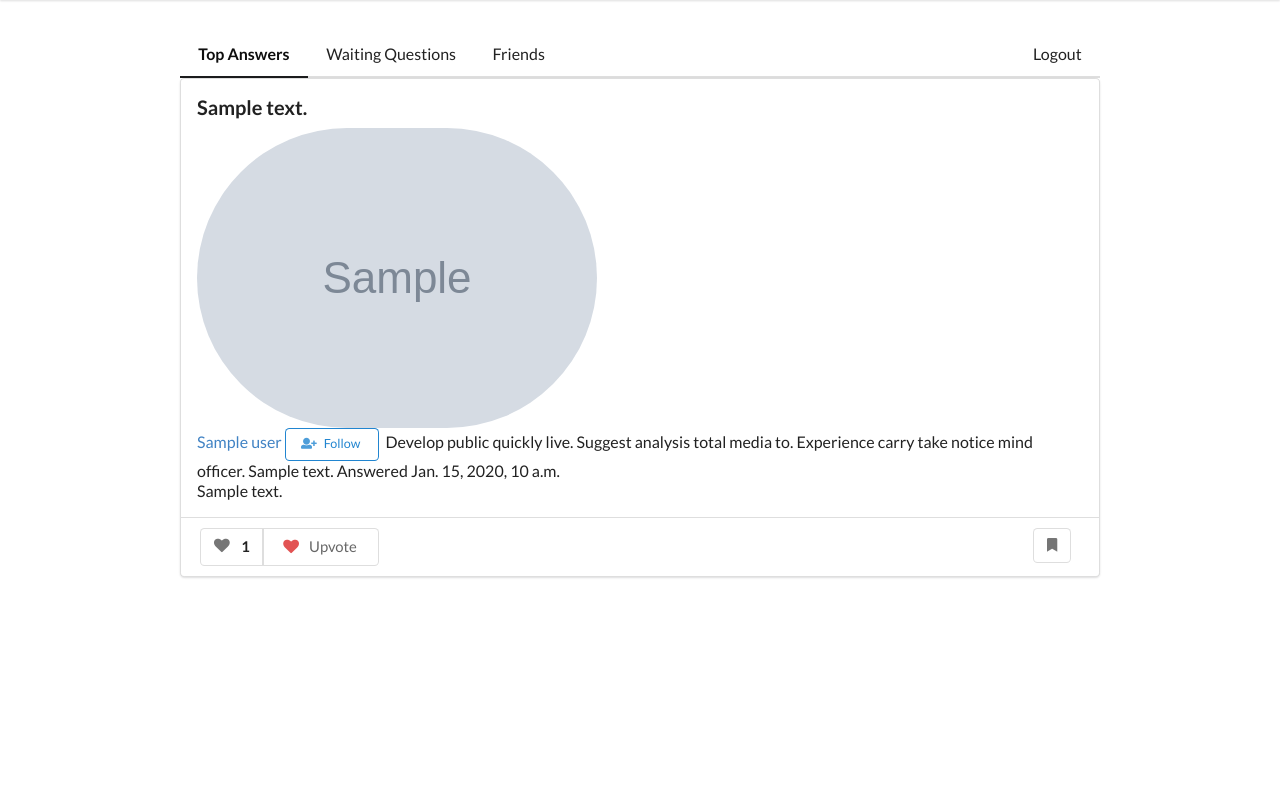
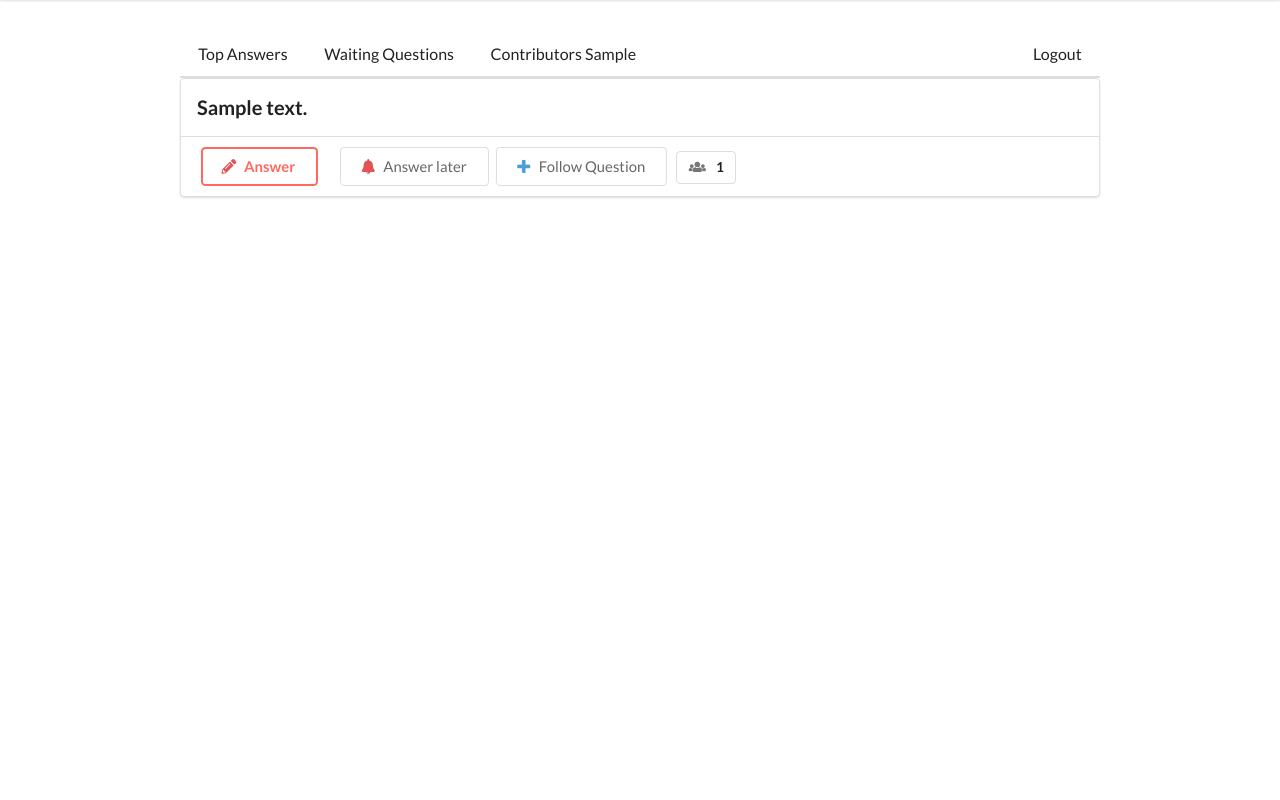
Before and after one commit to NightingaleV/quora_clone_project, a Django app: template quora_clone/templates/topics/topics_detail.html in a window 1280 px wide. Shown: the part 64-864 px from the top of the page. Run offline with Django 3.2, Linux system fonts and the light colour scheme; the template is opened without the code that fills it: most values are stand-ins (such as "Sample title", 1, 10 or a date in 2020); grey boxes marked "Sample" are stand-in pictures; some libraries are stand-ins or nearby versions.

Commit message:
add follow/remind question to feed

```diff
--- a/quora_clone/templates/base.html
+++ b/quora_clone/templates/base.html
@@ -4,6 +4,7 @@
 <head>
     <meta charset="UTF-8">
     <meta name="robots" content="follow"/>
+    <meta name="viewport" content="width=device-width, initial-scale=1">
     <title>
         {% block title %}{% endblock %}
     </title>
--- a/quora_clone/templates/posts/_feed.html
+++ b/quora_clone/templates/posts/_feed.html
@@ -6,49 +6,20 @@
                     <h2 class="header">{{ question.content }}</h2>
                 </div>
             </div>
-            <div class="row answer d-flex">
+            {% if question.answers.all %}
                 {% with question.answers.first as answer %}
-                    <div class="col-12 credits mt-2">
-                        <img class="ui circular image"
-                             src="{{ answer.user.profile_image.url }}"
-                             alt="Profile photography - {{ answer.user }}">
-                        <div class="credentials">
-                            <span class="author"><a href="{% url 'users:profile' alias=answer.user.username %}">{{ answer.user }}</a></span>
-                                <div class="ui basic blue mini follow button">
-                                    <i class="user plus icon"></i> Follow
-                                </div>
-                            <span class="description">Develop public quickly live. Suggest analysis total media to. Experience carry take notice mind officer.</span>
-                            {% if answer.user.description %}
-                                <span class="description">{{ answer.user.description }}</span>
-                            {% endif %}
-                            <span class="created-at">Answered {{ answer.created_at }}</span>
-
-                        </div>
-                    </div>
-                    {% if answer.content|length >= 455 %}
-                        <div class="col-12 text ui accordion">
-                            <div class="title preview">
-                                {{ answer.content|truncatechars:455 }}
-                            </div>
-                            <div class="content">
-                                {{ answer.content }}
-                            </div>
-                        </div>
-                    {% else %}
-                        <div class="col-12 text">
-                            <div class="content">
-                                {{ answer.content }}
-                            </div>
-                        </div>
-                    {% endif %}
-
+                    {% include 'posts/_posts_answer.html' %}
                 {% endwith %}
-            </div>
+            {% endif %}
         </div>
         <div class="ui segment action-bar">
-            {% with question.answers.first as answer %}
-                {% include 'posts/_answer_bottom_bar.html' %}
-            {% endwith %}
+            {% if question.answers.all %}
+                {% with question.answers.first as answer %}
+                    {% include 'posts/_answer_bottom_bar.html' %}
+                {% endwith %}
+            {% else %}
+                {% include 'posts/_question_bottom_bar.html' %}
+            {% endif %}
         </div>
     </div>
 {% endfor %}
--- a/quora_clone/templates/posts/_posts_menu.html
+++ b/quora_clone/templates/posts/_posts_menu.html
@@ -1,12 +1,13 @@
 <div class="ui secondary pointing menu">
-    <a class="active item">
+    <a href="{% url 'topics:detail'  topic_slug=topic.slug %}?display=feed" class="{% if not active_menu %}active{% endif %} item">
         Top Answers
     </a>
-    <a class="item">
+    <a href="{% url 'topics:detail'  topic_slug=topic.slug %}?display=to_answer"
+       class="{% if active_menu == 'to_answer' %}active{% endif %} item">
         Waiting Questions
     </a>
-    <a class="item">
-        Friends
+    <a class="{% if active_menu == 'contributors' %}active{% endif %} item">
+        Contributors {{ active_menu }}
     </a>
     <div class="right menu">
         <a class="ui item">
--- /dev/null
+++ b/quora_clone/templates/posts/_question_bottom_bar.html
@@ -0,0 +1,47 @@
+<div class="row unanswered-question-action-bar">
+    <div class="col-12">
+        {% if user.is_authenticated %}
+            {# ANSWER - to write answer #}
+            <button class="ui small red inverted action answer button" type="button" data-user-id="{{ user.id }}"
+                    data-question-id="{{ question.id }}">
+                <i class="red pencil alternate icon"></i><span class="text">Answer</span>
+            </button>
+            {# ANSWER LATER - reminder #}
+            <button class="ui small basic action answer-later button" type="button" data-user-id="{{ user.id }}"
+                    data-question-id="{{ question.id }}">
+                <i class="red bell {% if user not in question.reminder.all %}outline{% endif %} icon"></i><span
+                    class="text">Answer later</span>
+            </button>
+            {# FOLLOW QUESTION + counter #}
+            <div class="ui follow-question-wrapper small labeled button float-right">
+                <button class="ui small basic action follow-question button" type="button"
+                        data-user-id="{{ user.id }}"
+                        data-question-id="{{ question.id }}">
+                    {% if user not in question.follow_question.all %}
+                        <i class="blue plus icon"></i><span class="text">Follow Question</span>
+                        {% else %}
+                        <i class="plus icon"></i><span class="text">Followed Question</span>
+                    {% endif %}
+                </button>
+                <span class="ui basic label counter">
+                <i class="ui grey users icon"></i><span class="text">{{ question.follow_question.count }}</span>
+            </span>
+            </div>
+        {% else %}
+             <a href="{% url 'users:login' %}" class="ui small red inverted action answer button" type="button">
+                <i class="red pencil alternate icon"></i><span class="text">Answer</span>
+            </a>
+            <a href="{% url 'users:login' %}" class="ui small basic action answer-later button" type="button">
+                <i class="red bell icon"></i><span
+                    class="text">Answer later</span>
+            </a>
+            <a href="{% url 'users:login' %}" class="ui small basic button"><i
+                    class="blue plus icon"></i><span class="text">Follow Question</span></a>
+            <span class="ui basic label counter">
+                <i class="ui grey users icon"></i><span class="text">{{ question.follow_question.count }}</span>
+            </span>
+        {% endif %}
+
+
+    </div>
+</div>
--- a/quora_clone/templates/topics/topics_detail.html
+++ b/quora_clone/templates/topics/topics_detail.html
@@ -6,7 +6,7 @@
 
 {% block content %}
     <div class="row">
-        <div class="col-10 offset-1">
+        <div class="col-lg-10 offset-lg-1 col-12">
             <div class="row">
                 <div class="col-12">
                     {% include 'posts/_posts_menu.html' %}
```
Also changed, not shown: quora_clone/static/js/master.js (+76 -0 lines), quora_clone/static/js/modules/question_follow.js (added, +42 -0 lines), quora_clone/static/js/modules/question_reminder.js (added, +34 -0 lines), quora_clone/templates/posts/_posts_answer.html (added, +36 -0 lines), quora_clone/static/js/master.min.js.
